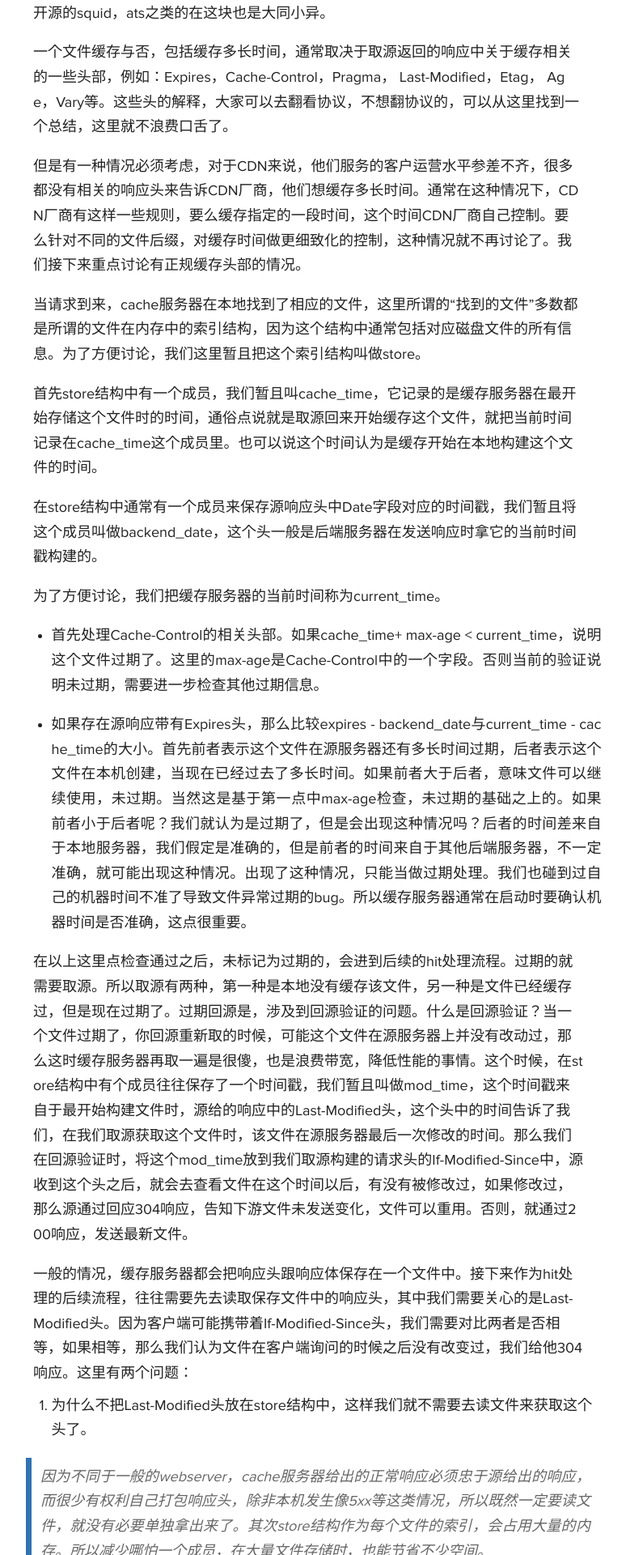
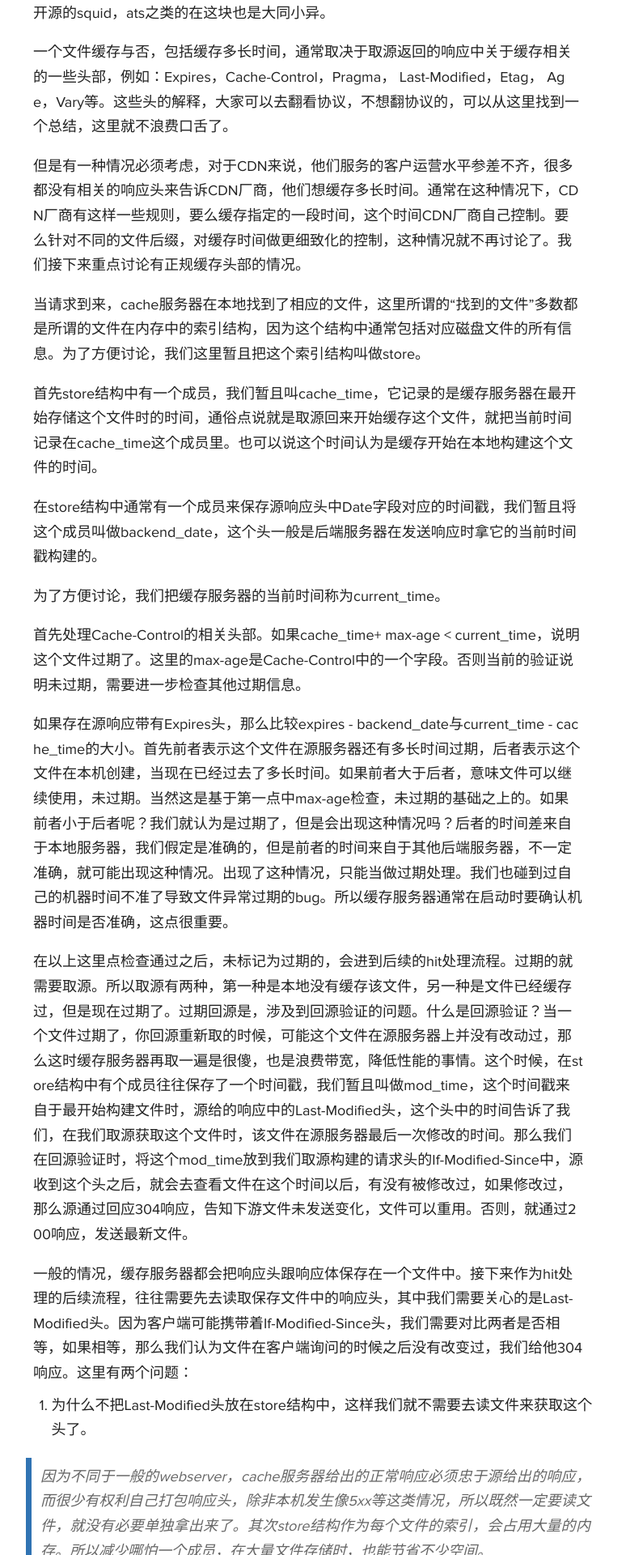
Before and after one commit to flashbuckets/dmeearm.github.io, a Jekyll site: the page built from _posts/2014-11-30-cacheserver5.md, in a window 1280 px wide. Shown: the part 535-2455 px from the top of the page at 81% size, without its empty margins (259-1033 px from the left). Built offline with Jekyll 4.4.1, drawn with Linux system fonts in a browser that asks for light colours; Markdown is read by kramdown in place of the engine named in the settings; comment, search, counter and statistics services are not loaded.

Commit message:
add new posted

```diff
--- a/_posts/2014-11-30-cacheserver5.md
+++ b/_posts/2014-11-30-cacheserver5.md
@@ -20,9 +20,9 @@
 
 为了方便讨论，我们把缓存服务器的当前时间称为current_time。
 
-- 首先处理Cache-Control的相关头部。如果cache_time+ max-age < current_time，说明这个文件过期了。这里的max-age是Cache-Control中的一个字段。否则当前的验证说明未过期，需要进一步检查其他过期信息。
+首先处理Cache-Control的相关头部。如果cache_time+ max-age < current_time，说明这个文件过期了。这里的max-age是Cache-Control中的一个字段。否则当前的验证说明未过期，需要进一步检查其他过期信息。
 
-- 如果存在源响应带有Expires头，那么比较expires - backend_date与current_time - cache_time的大小。首先前者表示这个文件在源服务器还有多长时间过期，后者表示这个文件在本机创建，当现在已经过去了多长时间。如果前者大于后者，意味文件可以继续使用，未过期。当然这是基于第一点中max-age检查，未过期的基础之上的。如果前者小于后者呢？我们就认为是过期了，但是会出现这种情况吗？后者的时间差来自于本地服务器，我们假定是准确的，但是前者的时间来自于其他后端服务器，不一定准确，就可能出现这种情况。出现了这种情况，只能当做过期处理。我们也碰到过自己的机器时间不准了导致文件异常过期的bug。所以缓存服务器通常在启动时要确认机器时间是否准确，这点很重要。
+如果存在源响应带有Expires头，那么比较expires - backend_date与current_time - cache_time的大小。首先前者表示这个文件在源服务器还有多长时间过期，后者表示这个文件在本机创建，当现在已经过去了多长时间。如果前者大于后者，意味文件可以继续使用，未过期。当然这是基于第一点中max-age检查，未过期的基础之上的。如果前者小于后者呢？我们就认为是过期了，但是会出现这种情况吗？后者的时间差来自于本地服务器，我们假定是准确的，但是前者的时间来自于其他后端服务器，不一定准确，就可能出现这种情况。出现了这种情况，只能当做过期处理。我们也碰到过自己的机器时间不准了导致文件异常过期的bug。所以缓存服务器通常在启动时要确认机器时间是否准确，这点很重要。
 
 在以上这里点检查通过之后，未标记为过期的，会进到后续的hit处理流程。过期的就需要取源。所以取源有两种，第一种是本地没有缓存该文件，另一种是文件已经缓存过，但是现在过期了。过期回源是，涉及到回源验证的问题。什么是回源验证？当一个文件过期了，你回源重新取的时候，可能这个文件在源服务器上并没有改动过，那么这时缓存服务器再取一遍是很傻，也是浪费带宽，降低性能的事情。这个时候，在store结构中有个成员往往保存了一个时间戳，我们暂且叫做mod_time，这个时间戳来自于最开始构建文件时，源给的响应中的Last-Modified头，这个头中的时间告诉了我们，在我们取源获取这个文件时，该文件在源服务器最后一次修改的时间。那么我们在回源验证时，将这个mod_time放到我们取源构建的请求头的If-Modified-Since中，源收到这个头之后，就会去查看文件在这个时间以后，有没有被修改过，如果修改过，那么源通过回应304响应，告知下游文件未发送变化，文件可以重用。否则，就通过200响应，发送最新文件。
 
```
Also changed, not shown: 1 other file.
